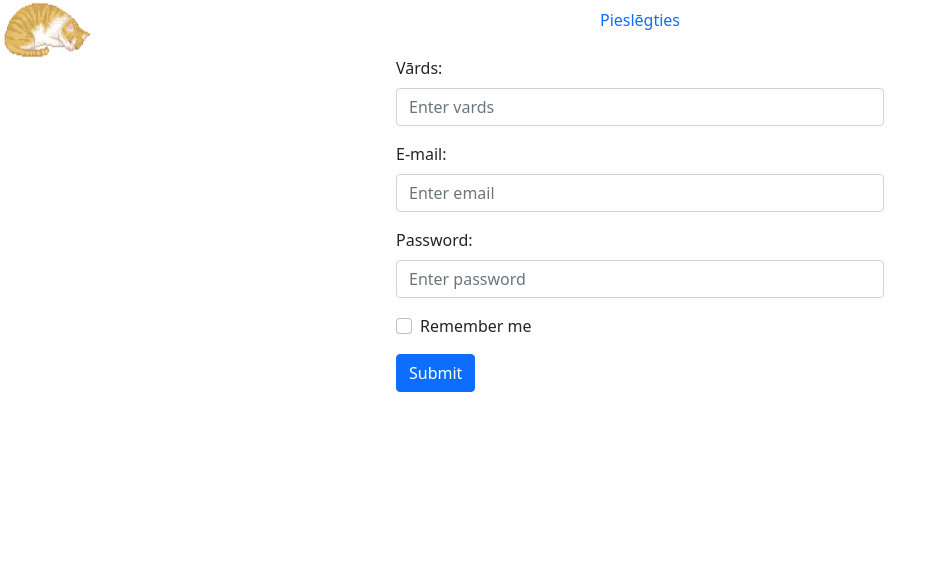
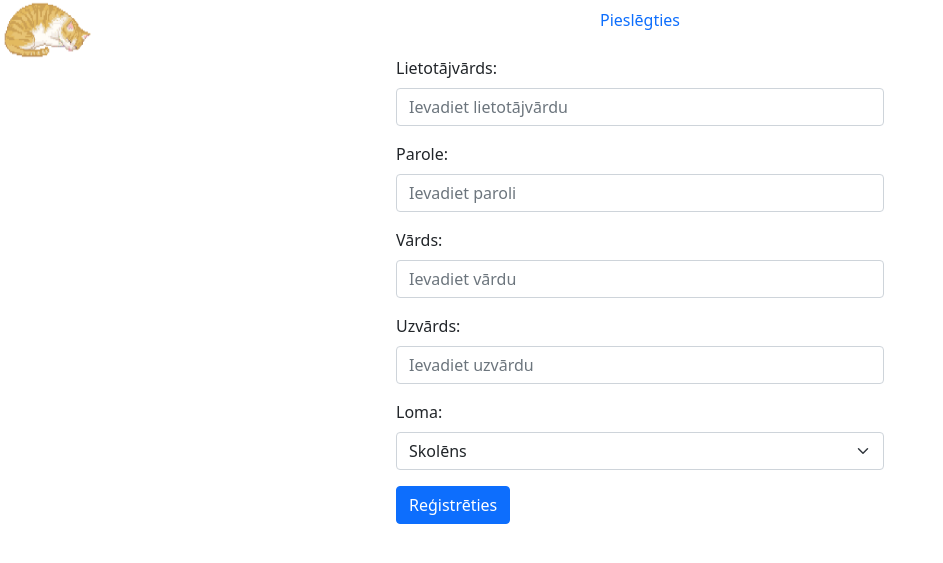
Before and after one commit to aylineren/Muschats, a Python web app: template templates/register.html in a window 1280 px wide. Shown: the top 563 px of the page, without its empty margins (0-943 px from the left). Run offline with Jinja, Linux system fonts and the light colour scheme; the template is opened without the code that fills it, so the values that code supplies are empty.

Commit message:
stradaju

```diff
--- /dev/null
+++ b/app.py
@@ -0,0 +1,4 @@
+from flask import Flask, render_template, request, redirect, url_for, session
+
+app = Flask(__name__)
+app.config['SECRET_KEY'] = 'secret'
--- a/templates/register.html
+++ b/templates/register.html
@@ -1,12 +1,11 @@
-<DOCTYPE! html>
-<html lang="en">
+<!DOCTYPE html>
+<html>
 <head>
     <meta charset="UTF-8">
     <meta name="viewport" content="width=device-width, initial-scale=1.0">
     <link href="https://cdn.jsdelivr.net/npm/bootstrap@5.0.2/dist/css/bootstrap.min.css" rel="stylesheet" integrity="sha384-EVSTQN3/azprG1Anm3QDgpJLIm9Nao0Yz1ztcQTwFspd3yD65VohhpuuCOmLASjC" crossorigin="anonymous">
-    <title>Mūschats</title>
+    <title>Reģistrācija</title>
 </head>
-
 <body>
   <ul class="nav justify-content-center">
   <li class="nav-item position-absolute top-0 start-0">
@@ -20,23 +19,29 @@
   <div class="container-sm" style="width:40%">
       <form action="/action_page.php">
     <div class="mb-3 mt-3">
-      <label for="vards" class="form-label">Vārds:</label>
-      <input type="text" class="form-control" id="vards" placeholder="Enter vards" name="vards">
+      <label for="username" class="form-label">Lietotājvārds:</label>
+      <input type="text" class="form-control" id="username" placeholder="Ievadiet lietotājvārdu" name="username" required>
     </div>
     <div class="mb-3 mt-3">
-      <label for="email" class="form-label">E-mail:</label>
-      <input type="email" class="form-control" id="email" placeholder="Enter email" name="email">
+      <label for="password" class="form-label">Parole:</label>
+      <input type="password" class="form-control" id="password" placeholder="Ievadiet paroli" name="password" required>
+    </div>
+    <div class="mb-3 mt-3">
+      <label for="name" class="form-label">Vārds:</label>
+      <input type="text" class="form-control" id="name" placeholder="Ievadiet vārdu" name="name" required>
+    </div>
+    <div class="mb-3 mt-3">
+      <label for="surname" class="form-label">Uzvārds:</label>
+      <input type="text" class="form-control" id="surname" placeholder="Ievadiet uzvārdu" name="surname" required>
     </div>
     <div class="mb-3">
-      <label for="pwd" class="form-label">Password:</label>
-      <input type="password" class="form-control" id="pwd" placeholder="Enter password" name="pswd">
+      <label for="role" class="form-label">Loma:</label>
+      <select class="form-select" id="role" name="role">
+        <option value="student">Skolēns</option>
+        <option value="teacher">Skolotājs</option>
+      </select>
     </div>
-    <div class="form-check mb-3">
-      <label class="form-check-label">
-        <input class="form-check-input" type="checkbox" name="remember"> Remember me
-      </label>
-    </div>
-    <button type="submit" class="btn btn-primary">Submit</button>
+    <button type="submit" class="btn btn-primary">Reģistrēties</button>
   </form></div>
 </body>
 </html>
```
Also changed, not shown: templates/diskusija.html (added, +18 -0 lines), templates/home.html (+15 -0 lines), templates/login.html (+13 -16 lines), templates/pievienot_disk.html (added, +12 -0 lines).
